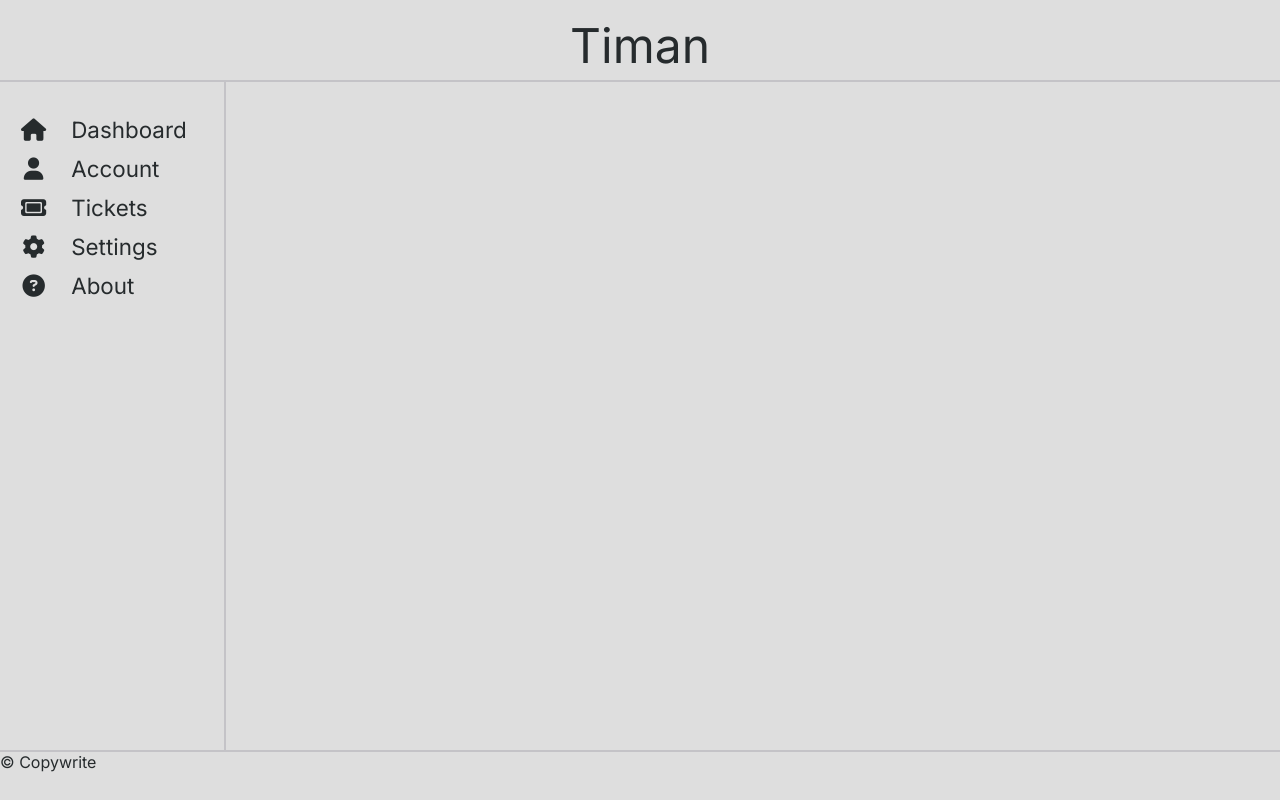
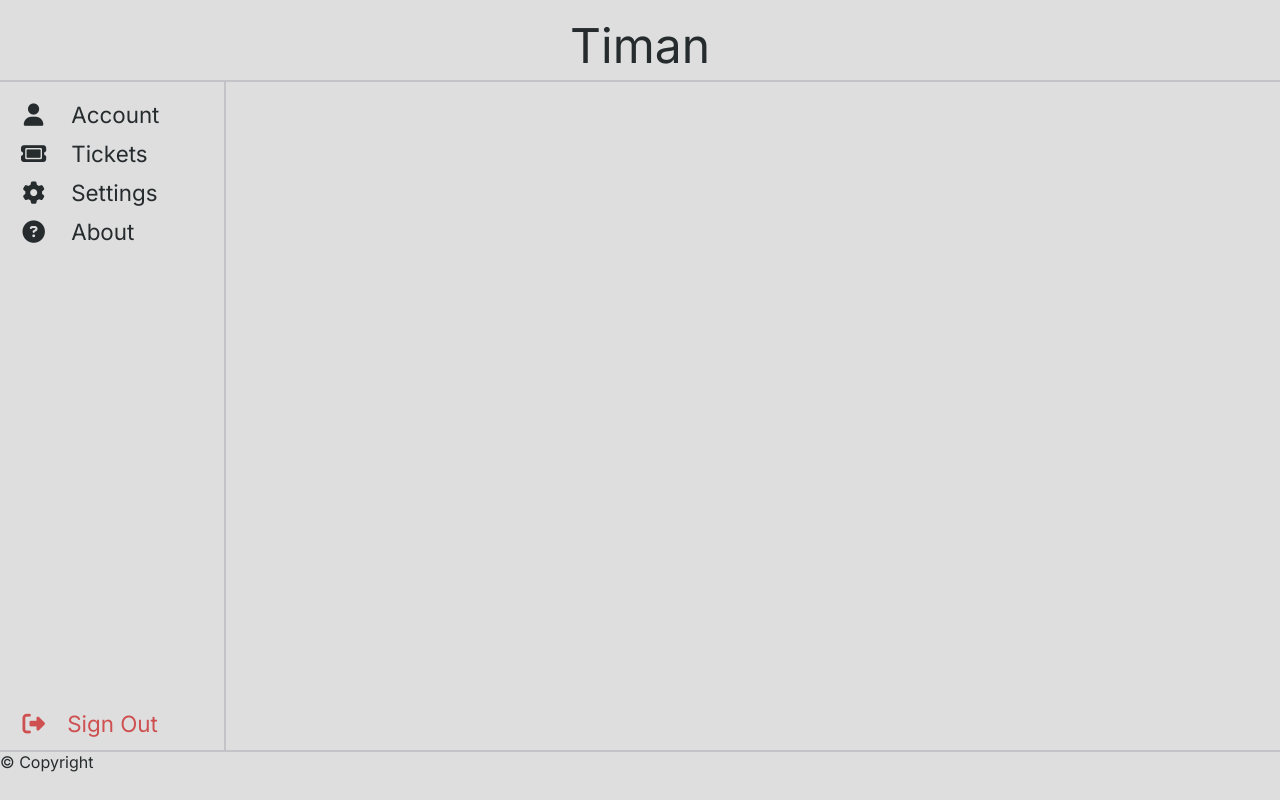
Before and after one commit to HenriqueCaridade/TicketManager, a PHP site: page / in a window 1280 px wide. Run offline with PHP 8.4, Linux system fonts and the light colour scheme; some libraries are stand-ins or nearby versions.

Commit message:
Added Sign Out Option to Side Bar.

```diff
--- a/css/style.css
+++ b/css/style.css
@@ -7,13 +7,14 @@
     --primary-color: #262b2dff;
     --secondary-color: #4c6569ff;
     --accent-color: #1aa193ff;
+    --error-color: #ce5050ff;
 
     /* General Constants */
     --header-height: 5rem;
     --footer-height: 3rem;
 
     --sidebar-width: 14rem;
-    --sidebar-padding-top: 30px;
+    --sidebar-padding: 15px;
 }
 
 body {
@@ -54,14 +55,14 @@ footer {
 
 /* SIDE BAR STYLE */
 .sidebar {
-    height: calc(100% - var(--header-height) - var(--footer-height) - var(--sidebar-padding-top));
+    height: calc(100% - var(--header-height) - var(--footer-height) - 2 * var(--sidebar-padding));
     width: var(--sidebar-width);
     position: fixed;
     top: var(--header-height);
     left: 0;
     overflow-x: hidden;
     border-right: 2px solid var(--secondary-background-color);
-    padding-top: var(--sidebar-padding-top);
+    padding: var(--sidebar-padding) 0;
     z-index: 1;
 }
 .sidebar a {
@@ -84,6 +85,11 @@ footer {
     position: relative;
     left: 30%;
 }
+.sidebar a:last-child .icon, .sidebar a:last-child .text{
+    position: absolute;
+    bottom: var(--sidebar-padding);
+    color: var(--error-color);
+}
 
 /* MAIN STYLE */
 main {
--- a/templates/footer.php
+++ b/templates/footer.php
@@ -1,6 +1,5 @@
-
     <footer>
-        &copy; Copywrite
+        &copy; Copyright
     </footer>
     </body>
 </html>
--- a/templates/sidebar.php
+++ b/templates/sidebar.php
@@ -1,8 +1,4 @@
 <div class="sidebar">
-    <a href="#">
-        <span class="icon"><i class="fa fa-house"></i></span>
-        <span class="text">Dashboard</span>
-    </a>
     <a href="#">
         <span class="icon"><i class="fa fa-user"></i></span>
         <span class="text">Account</span>
@@ -19,4 +15,8 @@
         <span class="icon"><i class="fa fa-question-circle"></i></span>
         <span class="text">About</span>
     </a>
+    <a href="#">
+        <span class="icon"><i class="fa fa-right-from-bracket"></i></span>
+        <span class="text sign-out">Sign Out</span>
+    </a>
 </div>
```
